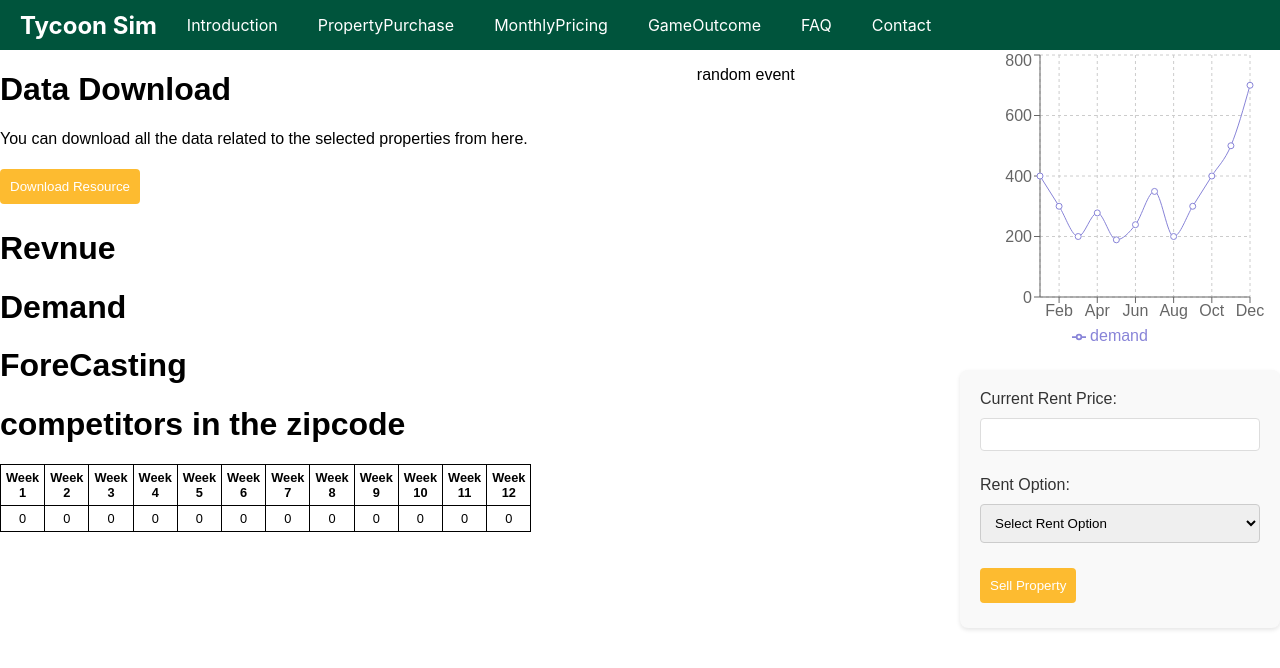
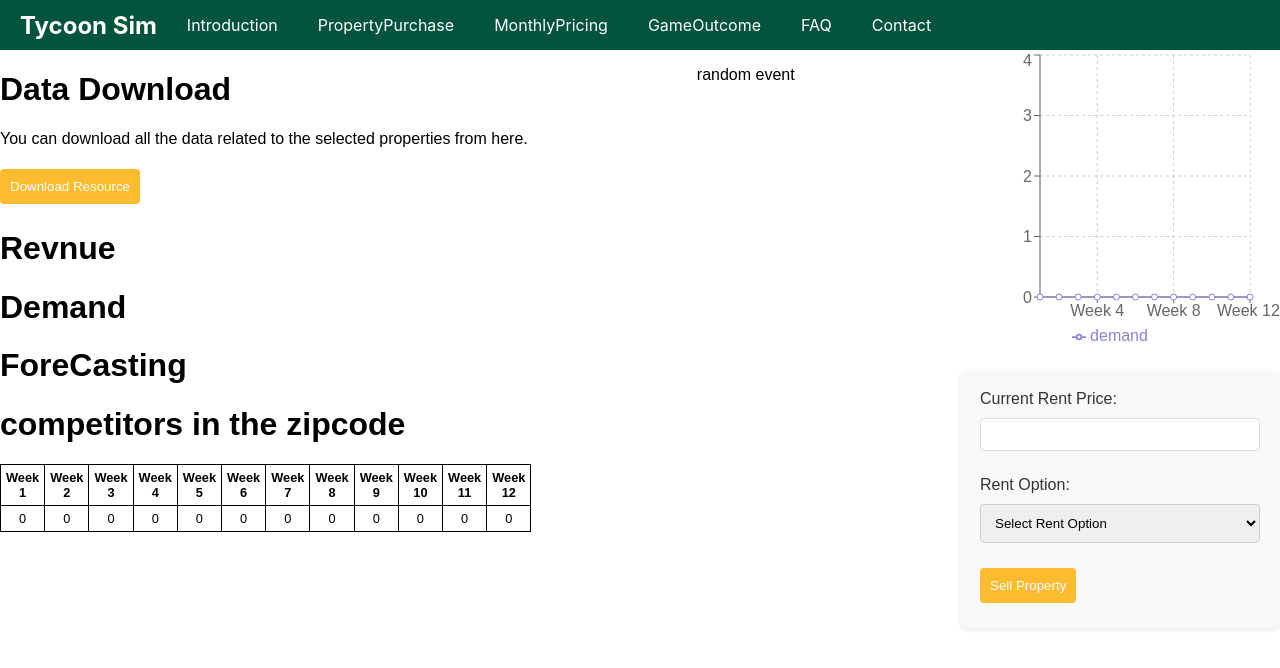
Before and after one commit to Devenvaruv/tycoonsimulator, a React (Create React App) app: page /monthly-pricing in a window 1280 px wide. Shown: the top 668 px of the page. Built offline with nearby package versions, Linux system fonts and the light colour scheme.

Commit message:
working on MonthlyPricing

```diff
--- a/src/components/DemandVsTimeGraph/DemandVsTimeGraph.js
+++ b/src/components/DemandVsTimeGraph/DemandVsTimeGraph.js
@@ -1,22 +1,8 @@
 import React from 'react';
 import { LineChart, Line, XAxis, YAxis, CartesianGrid, Tooltip, Legend, ResponsiveContainer } from 'recharts';
 
-const DemandVsTimeGraph = () => {
-  // Sample data
-  const data = [
-    { time: 'Jan', demand: 400 },
-    { time: 'Feb', demand: 300 },
-    { time: 'Mar', demand: 200 },
-    { time: 'Apr', demand: 278 },
-    { time: 'May', demand: 189 },
-    { time: 'Jun', demand: 239 },
-    { time: 'Jul', demand: 349 },
-    { time: 'Aug', demand: 200 },
-    { time: 'Sep', demand: 300 },
-    { time: 'Oct', demand: 400 },
-    { time: 'Nov', demand: 500 },
-    { time: 'Dec', demand: 700 },
-  ];
+const DemandVsTimeGraph = ({ data }) => { // Accept data as a prop
+  // The data prop will be used directly in the LineChart component
 
   return (
     <ResponsiveContainer width="100%" height={300}>
--- a/src/components/HorizontalTable/HorizontalTable.js
+++ b/src/components/HorizontalTable/HorizontalTable.js
@@ -2,6 +2,7 @@ import React from 'react';
 import './HorizontalTable.css'; // Make sure the path to your CSS file is correct
 
 const HorizontalTable = ({ data }) => { // Accept data as a prop
+  console.log('Table data:', data);
   // Use the data prop to display the income for each week
   const weeks = data.map((income, i) => `Week ${i + 1}`);
 
--- a/src/pages/MonthlyPricing/MonthlyPricing.js
+++ b/src/pages/MonthlyPricing/MonthlyPricing.js
@@ -20,7 +20,6 @@ const MonthlyPricing = ({ gameData, onPriceUpdate, onTogglePredatoryPricing }) =
 
   const handlePriceSubmit = () => {
     onPriceUpdate(monthlyPrice);
-    // Reset price input if necessary
     setMonthlyPrice('');
   };
 
@@ -31,22 +30,38 @@ const MonthlyPricing = ({ gameData, onPriceUpdate, onTogglePredatoryPricing }) =
 
 
   const handleFormSubmit = (data) => {
-    const updatedWeeklyRentData = [...weeklyRentData];
-    updatedWeeklyRentData[parseInt(data.rentOption) - 1] = parseFloat(data.currentRentPrice);
+    // const updatedWeeklyRentData = [...weeklyRentData];
+    // updatedWeeklyRentData[parseInt(data.rentOption) - 1] = parseFloat(data.currentRentPrice);
+    // setWeeklyRentData(updatedWeeklyRentData);
+    // setPropertyData(data); // You can use this data to display in PropertiesTable or elsewhere
+    // calculateCostAndRevenue(data);
+    // console.log(data)
+
+    console.log('Form data:', data.currentRentPrice); // Log the raw form data
+  const weekIndex = parseInt(data.currentRentPrice, 10) - 1; // Always use radix 10 for parseInt
+  console.log('Parsed week index:', weekIndex); // Check the parsed index
+  const updatedWeeklyRentData = [...weeklyRentData];
+
+  // Check if weekIndex is a number and within the expected range
+  if (!isNaN(weekIndex) && weekIndex >= 0 && weekIndex < updatedWeeklyRentData.length) {
+    updatedWeeklyRentData[weekIndex] = parseFloat(data.currentRentPrice);
     setWeeklyRentData(updatedWeeklyRentData);
-    setPropertyData(data); // You can use this data to display in PropertiesTable or elsewhere
-    calculateCostAndRevenue(data);
-    console.log(data);
+  } else {
+    console.error('Invalid week index:', weekIndex);
+  }
+
+  setPropertyData(data); // Additional logic...
   };
 
-  const calculateCostAndRevenue = (data) => {
-    // Implement your logic to calculate cost and revenue based on propertyData
-    // For example, let's say cost is $1000 per room and revenue is $1500 per room
-    const calculatedCost = data.numberOfRooms * 1000;
-    const calculatedRevenue = revenue - calculatedCost;
-    setCost(calculatedCost);
-    setRevenue(calculatedRevenue);
-  };
+  // const calculateCostAndRevenue = (data) => {
+  //   // Implement your logic to calculate cost and revenue based on propertyData
+  //   // For example, let's say cost is $1000 per room and revenue is $1500 per room
+  //   const calculatedCost = data.numberOfRooms * 1000;
+  //   const calculatedRevenue = revenue - calculatedCost;
+  //   setCost(calculatedCost);
+  //   setRevenue(calculatedRevenue);
+  // };
+
   const graphData = weeklyRentData.map((rent, index) => ({ time: `Week ${index + 1}`, demand: rent }));
 
   // Render the interface
```
